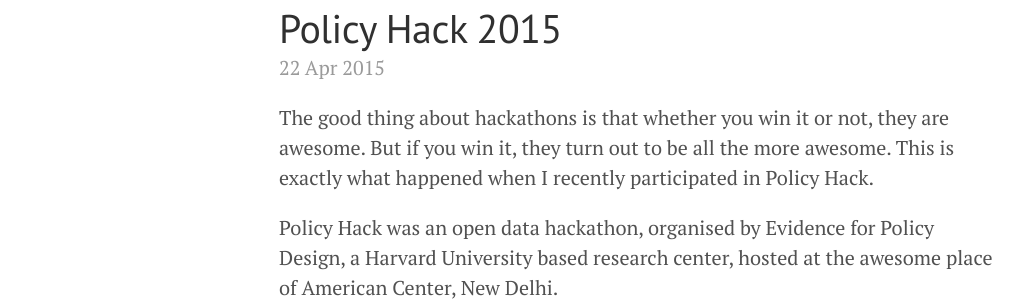
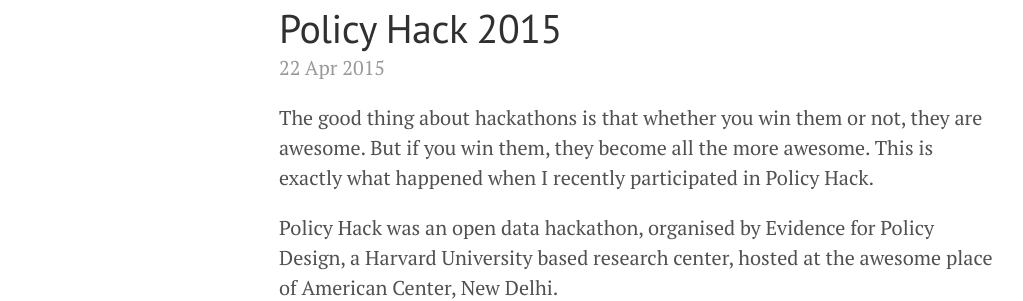
Before and after one commit to architv/architv.github.io, a Jekyll site: the page built from _posts/2015-04-22-policy-hack-2015.md, in a window 1280 px wide and 900 px high. Shown: the part 129-430 px from the top of the window, without its empty margins (1-1024 px from the left). Built offline with Jekyll 4.4.1, drawn with Linux system fonts in a browser that asks for light colours; Markdown is read by kramdown in place of the engine named in the settings; comment, search, counter and statistics services are not loaded.

Commit message:
changes in blog post

```diff
--- a/_posts/2015-04-22-policy-hack-2015.md
+++ b/_posts/2015-04-22-policy-hack-2015.md
@@ -5,7 +5,7 @@
 permalink: policy-hack-2015
 ---
 
-The good thing about hackathons is that whether you win it or not, they are awesome. But if you win it, they turn out to be all the more awesome. This is exactly what happened when I recently participated in Policy Hack.
+The good thing about hackathons is that whether you win them or not, they are awesome. But if you win them, they become all the more awesome. This is exactly what happened when I recently participated in Policy Hack.
 
 Policy Hack was an open data hackathon, organised by Evidence for Policy Design, a Harvard University based research center, hosted at the awesome place of American Center, New Delhi.
 
```
